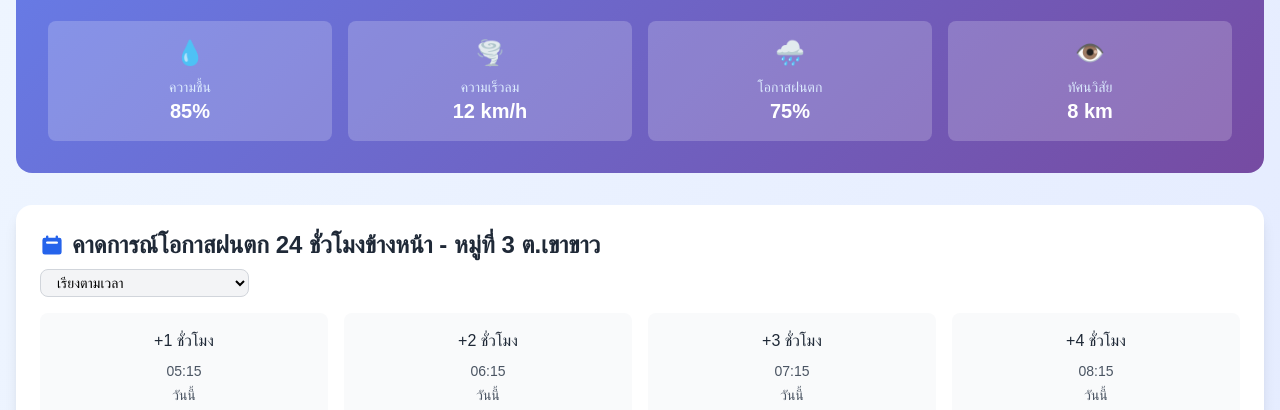
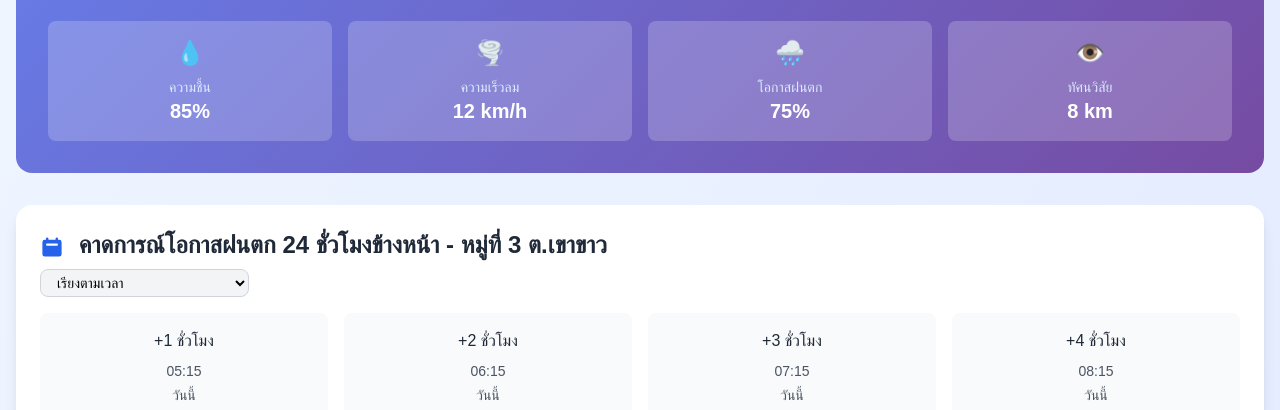
Before and after one commit to GRETOZA/rain, a plain HTML site: page index.html in a window 1280 px wide. Shown: the part 383-793 px from the top of the page. Drawn offline with nearby package versions, Linux system fonts and the light colour scheme; no server answers.

Commit message:
Update index.html

```diff
--- a/index.html
+++ b/index.html
@@ -149,8 +149,8 @@
 
         <!-- Hourly Rain Forecast -->
         <div class="bg-white rounded-2xl shadow-lg p-6 mb-8">
-            <h3 class="text-2xl font-semibold text-gray-800 mb-2 flex items-center">
-                <svg class="w-6 h-6 text-blue-600 mr-2" fill="currentColor" viewBox="0 0 20 20">
+            <h3 class="text-2xl font-semibold text-gray-800 mb-2 inline-block whitespace-nowrap">
+                <svg class="w-6 h-6 text-blue-600 inline-block mr-2" fill="currentColor" viewBox="0 0 20 20">
                     <path fill-rule="evenodd" d="M6 2a1 1 0 00-1 1v1H4a2 2 0 00-2 2v10a2 2 0 002 2h12a2 2 0 002-2V6a2 2 0 00-2-2h-1V3a1 1 0 10-2 0v1H7V3a1 1 0 00-1-1zm0 5a1 1 0 000 2h8a1 1 0 100-2H6z" clip-rule="evenodd"/>
                 </svg>
                 คาดการณ์โอกาสฝนตก 24 ชั่วโมงข้างหน้า - หมู่ที่ 3 ต.เขาขาว
```
